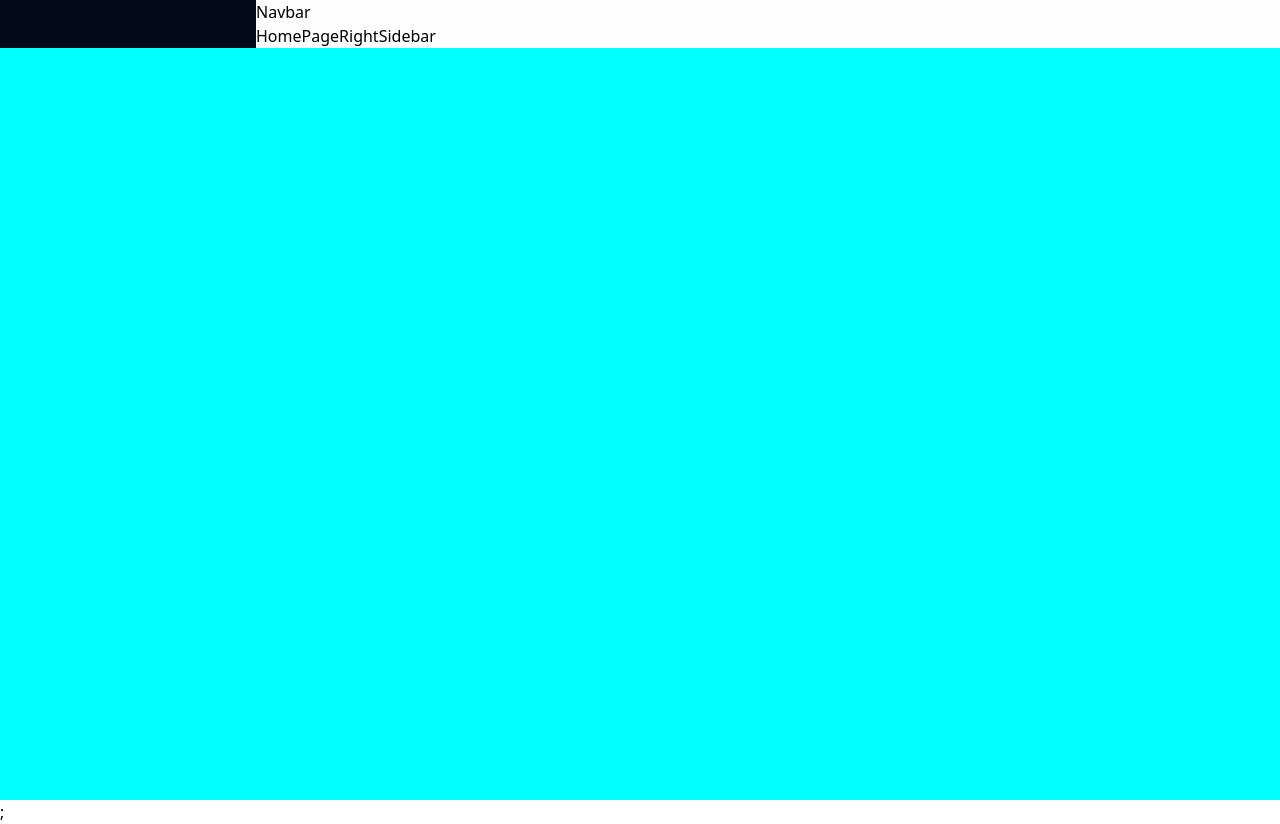
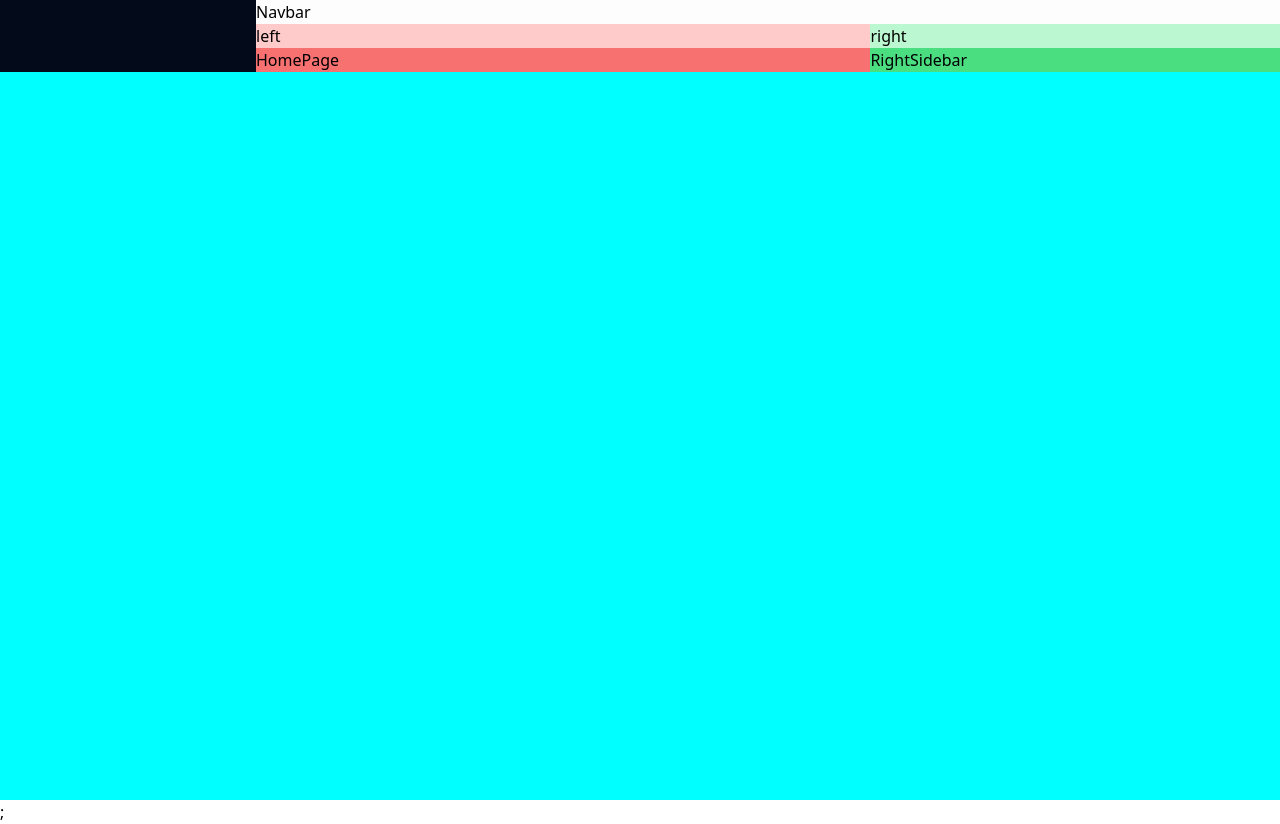
Before and after one commit to roushan-sheik/macaan-ai, a Next.js app: page / in a window 1280 px wide. Built offline with nearby package versions, Linux system fonts and the light colour scheme.

Commit message:
update: dashboard layout

```diff
--- /dev/null
+++ b/src/components/UI/dashboard/main/ContentHeader.tsx
@@ -0,0 +1,12 @@
+import React from "react";
+
+const ContentHeader = () => {
+  return (
+    <div className="flex justify-between">
+      <div className="bg-red-200 basis-[60%]">left</div>
+      <div className="bg-green-200 basis-[40%]">right</div>
+    </div>
+  );
+};
+
+export default ContentHeader;
--- a/src/components/dahboard/main/Layout.tsx
+++ b/src/components/dahboard/main/Layout.tsx
@@ -1,6 +1,7 @@
 import React, { ReactNode } from "react";
 import RightSidebar from "./RightSidebar";
 import Navbar from "./Navbar";
+import ContentHeader from "@/components/UI/dashboard/main/ContentHeader";
 
 const MainContentLayout = ({ children }: { children: ReactNode }) => {
   return (
@@ -8,12 +9,13 @@ const MainContentLayout = ({ children }: { children: ReactNode }) => {
       {/* ==============> navbar <============== */}
       <Navbar />
       {/* content header  */}
+      <ContentHeader />
 
-      <div className="flex">
+      <div className="flex justify-between">
         {/* <<  main dynamic content  >> */}
-        <div> {children}</div>
+        <div className="bg-red-400 basis-[60%]"> {children}</div>
         {/*  right sidebar   */}
-        <div>
+        <div className="bg-green-400 basis-[40%]">
           <RightSidebar />
         </div>
       </div>
```
